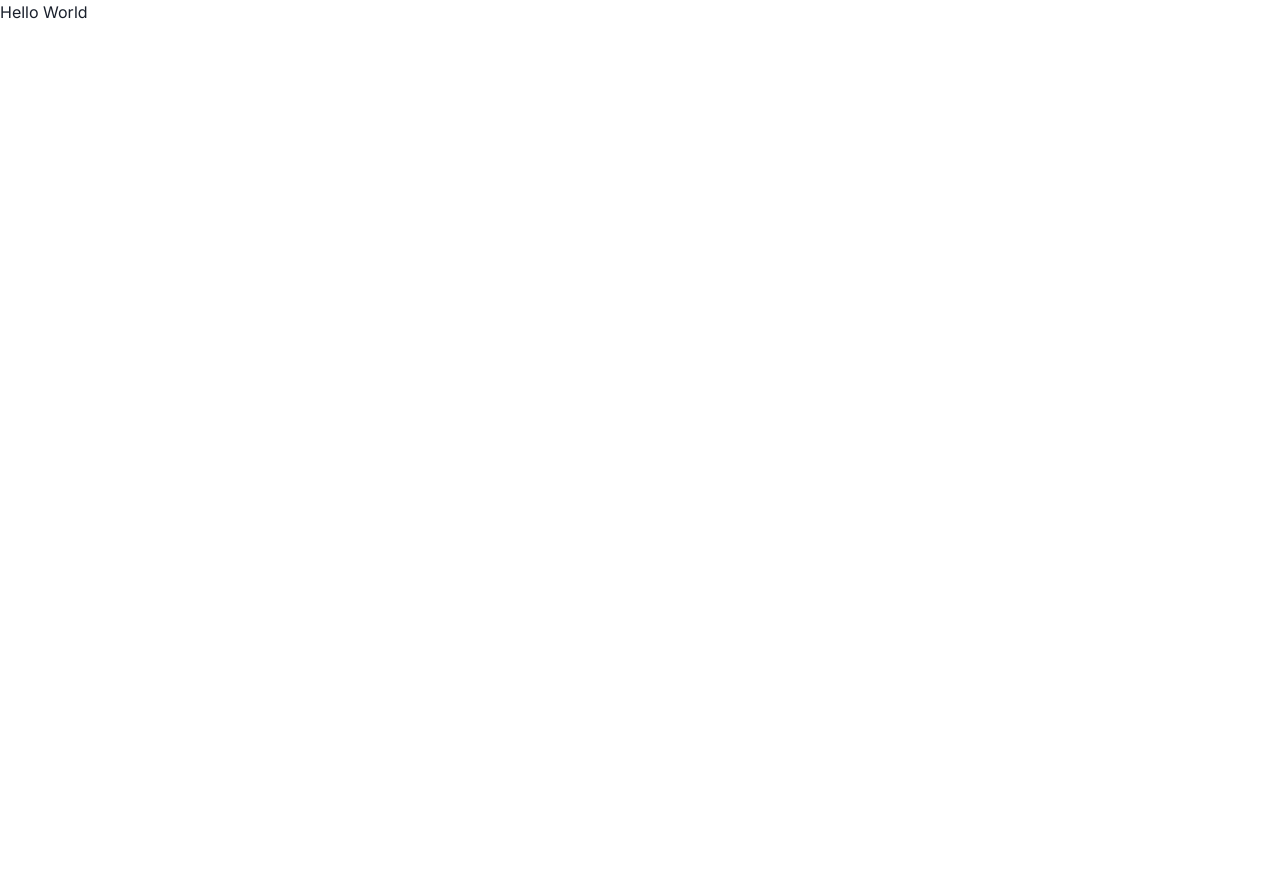
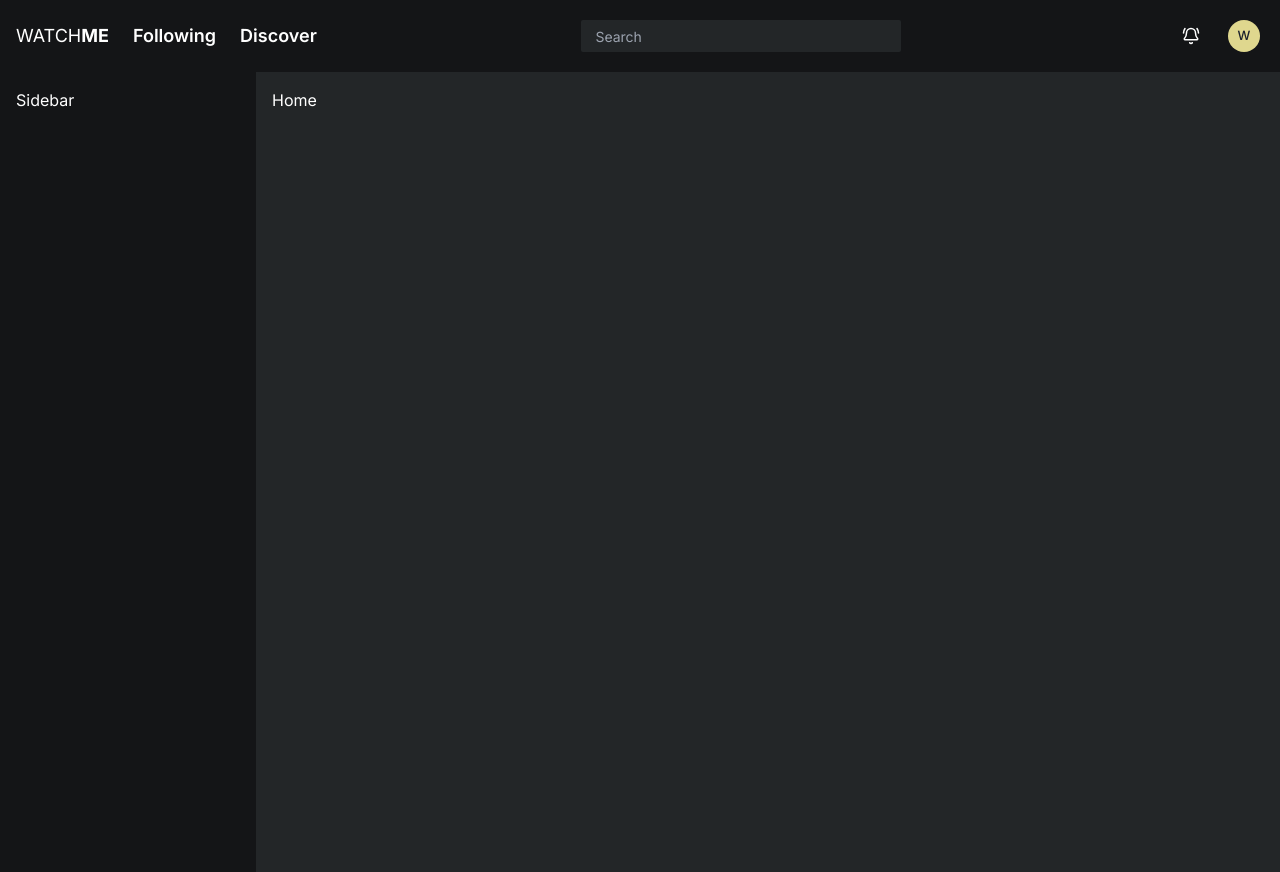
Before and after one commit to Waxer59/WatchMe, a Next.js app in the folder frontend/: page / in a window 1280 px wide. Before the commit the page ends 800 px from the top, so only its background shows below. Built offline with nearby package versions, Linux system fonts and the light colour scheme.

Commit message:
feat: basic ui

```diff
--- a/frontend/package.json
+++ b/frontend/package.json
@@ -15,6 +15,7 @@
     "@emotion/react": "^11.13.3",
     "@emotion/styled": "^11.13.0",
     "framer-motion": "^11.11.7",
+    "lucide-react": "^0.468.0",
     "next": "14.2.14",
     "react": "^18",
     "react-dom": "^18"
--- /dev/null
+++ b/frontend/src/app/[user]/page.tsx
@@ -0,0 +1,7 @@
+export default function User() {
+  return (
+    <div>
+      <h1>User</h1>
+    </div>
+  )
+}
--- a/frontend/src/app/layout.tsx
+++ b/frontend/src/app/layout.tsx
@@ -1,27 +1,43 @@
-import type { Metadata } from "next";
-import { Inter } from 'next/font/google';
-import { Providers } from "@/components/providers";
-import "../styles/globals.css";
+import type { Metadata } from 'next'
+import { Inter } from 'next/font/google'
+import { Providers } from '@/providers/chakra-providers'
+import { Box } from '@chakra-ui/react'
+import { Navbar } from '@/components/navbar'
+import { Sidebar } from '@/components/sidebar'
+import '../styles/globals.css'
 
-const inter = Inter({ subsets: ['latin'] });
+const inter = Inter({ subsets: ['latin'] })
 
 export const metadata: Metadata = {
-  title: "WatchMe",
-  description: "Generated by create next app"
-};
+  title: 'WatchMe',
+  description: 'Generated by create next app'
+}
 
 export default function RootLayout({
   children
 }: Readonly<{
-  children: React.ReactNode;
+  children: React.ReactNode
 }>) {
   return (
     <html lang="en">
       <body
-        className={`${inter.className}`}
-      >
-        <Providers>{children}</Providers>
+        className={`${inter.className} m-auto bg-background text-white overflow-hidden`}>
+        <Providers>
+          <Navbar />
+          <Box as="div" display="flex" width="full" height="full">
+            <Sidebar />
+            <Box
+              as="div"
+              display="flex"
+              flexDirection="column"
+              width="full"
+              padding="4"
+              className="bg-foreground">
+              {children}
+            </Box>
+          </Box>
+        </Providers>
       </body>
     </html>
-  );
+  )
 }
--- a/frontend/src/app/page.tsx
+++ b/frontend/src/app/page.tsx
@@ -1,7 +1,5 @@
 export default function Home() {
   return (
-    <div>
-      Hello World
-    </div>
-  );
+    <h1>Home</h1>
+  )
 }
--- /dev/null
+++ b/frontend/src/components/alerts-button.tsx
@@ -0,0 +1,10 @@
+import { Button } from "@chakra-ui/react";
+import { BellRing } from 'lucide-react'
+
+export function AlertsButton() {
+  return (
+    <Button variant="plain">
+      <BellRing size={18} />
+    </Button>
+  )
+}
--- /dev/null
+++ b/frontend/src/components/navbar.tsx
@@ -0,0 +1,36 @@
+import { Box } from '@chakra-ui/react'
+import { SearchInput } from './search-input'
+import { UserAvatar } from './user-avatar'
+import { AlertsButton } from './alerts-button'
+import NextLink from 'next/link'
+
+export function Navbar() {
+  return (
+    <Box
+      as="nav"
+      display="flex"
+      width="full"
+      alignItems="center"
+      justifyContent="space-between"
+      padding="4">
+      <Box as="div" display="flex" alignItems="center" gap="6">
+        <NextLink href="/" className="text-lg">
+          <h2>
+            WATCH<strong>ME</strong>
+          </h2>
+        </NextLink>
+        <NextLink href="/following" className="font-semibold text-lg">
+          Following
+        </NextLink>
+        <NextLink href="/discover" className="font-semibold text-lg">
+          Discover
+        </NextLink>
+      </Box>
+      <SearchInput />
+      <Box as="div" display="flex" alignItems="center" gap="2">
+        <AlertsButton />
+        <UserAvatar />
+      </Box>
+    </Box>
+  )
+}
--- a/frontend/src/components/providers.tsx
+++ /dev/null
@@ -1,7 +0,0 @@
-"use client";
-
-import { ChakraProvider } from "@chakra-ui/react";
-
-export function Providers({ children }: { children: React.ReactNode }) {
-  return <ChakraProvider>{children}</ChakraProvider>;
-}
--- /dev/null
+++ b/frontend/src/components/search-input.tsx
@@ -0,0 +1,14 @@
+import { Input } from '@chakra-ui/react'
+
+export function SearchInput() {
+  return (
+    <Input
+      width="80"
+      size="sm"
+      placeholder="Search"
+      variant="filled"
+      css={{ background: 'var(--foreground)' }}
+      _hover={{ background: 'var(--foreground)' }}
+    />
+  )
+}
--- /dev/null
+++ b/frontend/src/components/sidebar.tsx
@@ -0,0 +1,9 @@
+import { Box } from '@chakra-ui/react'
+
+export function Sidebar() {
+  return (
+    <Box minWidth="64" height="full" padding="4">
+      Sidebar
+    </Box>
+  )
+}
--- /dev/null
+++ b/frontend/src/components/user-avatar.tsx
@@ -0,0 +1,9 @@
+import { Avatar, Button } from "@chakra-ui/react";
+
+export function UserAvatar() {
+  return (
+    <Button variant="plain" padding="unset">
+      <Avatar size="sm" name="Waxer59" />
+    </Button>
+  )
+}
--- /dev/null
+++ b/frontend/src/providers/chakra-providers.tsx
@@ -0,0 +1,7 @@
+'use client'
+
+import { ChakraProvider } from '@chakra-ui/react'
+
+export function Providers({ children }: { children: React.ReactNode }) {
+  return <ChakraProvider>{children}</ChakraProvider>
+}
--- a/frontend/src/styles/globals.css
+++ b/frontend/src/styles/globals.css
@@ -1,3 +1,16 @@
 @tailwind base;
 @tailwind components;
 @tailwind utilities;
+
+@layer base {
+  :root {
+    --background: #141517;
+    --foreground: #232628;
+  }
+
+  html,
+  body {
+    width: 100%;
+    height: 100%;
+  }
+}
```
Also changed, not shown: 1 other file (tests, documents, lock files or other folders).
